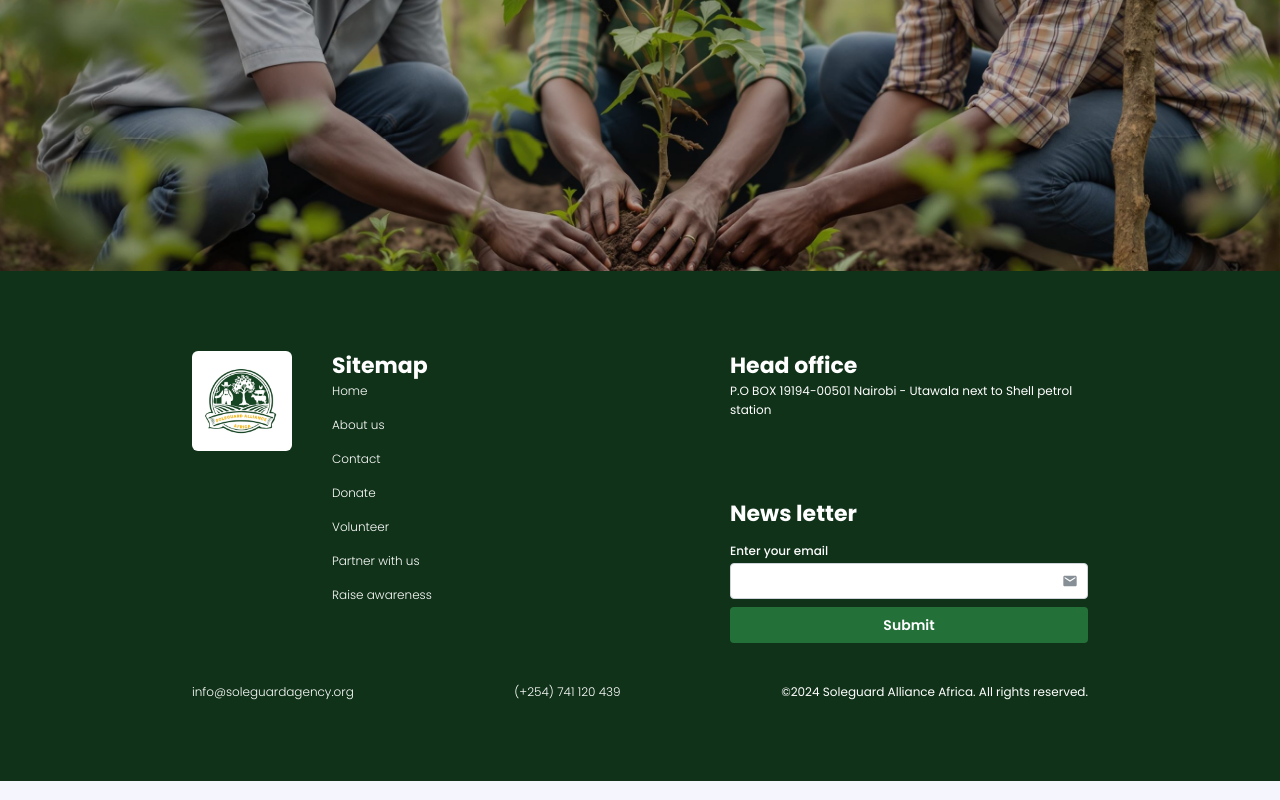
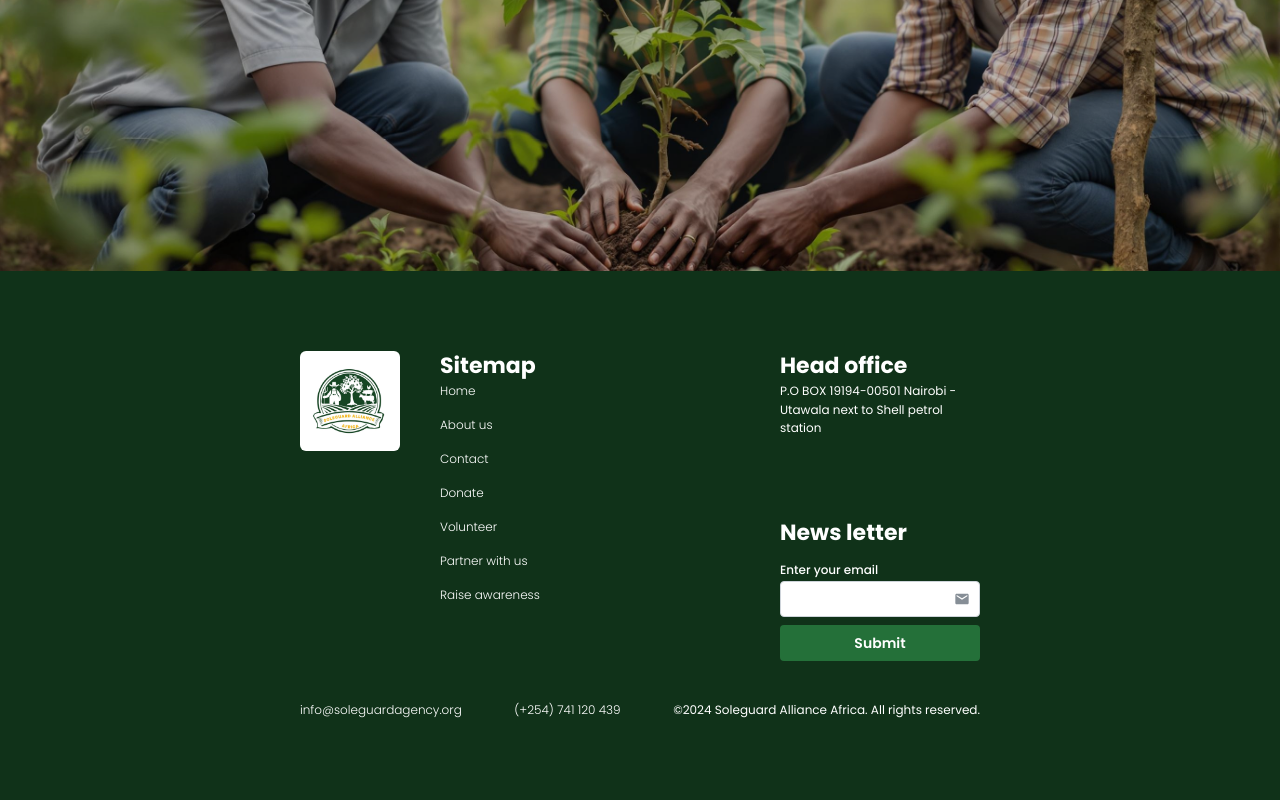
Before and after one commit to PessahDerek/soleguard-ngo, a React (Vite) app: page / in a window 1280 px wide. Shown: the part 3396-4196 px from the top of the page. Built offline with nearby package versions, Linux system fonts and the light colour scheme.

Commit message:
'update'

```diff
--- a/src/components/ui-blocks/AppFooter.tsx
+++ b/src/components/ui-blocks/AppFooter.tsx
@@ -18,11 +18,11 @@ export default function AppFooter() {
     }
 
     return (
-        <footer className={"w-full  min-h-[50vh] p-20  mt-20 text-white !font-light  bg-primary-600 flex"}>
-            <div className={"w-[80%] grid gap-10 m-auto"}>
-                <div className={"flex flex-wrap gap-10 justify-between"}>
+        <footer className={"w-full  min-h-[50vh] p-20  mt-20 text-white grid justify-center !font-light  bg-primary-600"}>
+            <div className={"w-full max-w-full grid  gap-10 m-auto"}>
+                <div className={"flex m-auto flex-wrap gap-10 justify-around"}>
                     <Link href="/">
-                        <Image className={"flex-1 w-[100px] rounded-md"} src={"/pics/logo.jpeg"}
+                        <Image className={"flex-1 max-w-[100px] rounded-md"} src={"/pics/logo.jpeg"}
                                alt={"Soleguard Alliance Logo"}/>
                     </Link>
                     <div className={"flex-1 grid h-max min-w-[300px] md:w-[300px]"}>
@@ -37,7 +37,7 @@ export default function AppFooter() {
                             <Link to={"/$action"} params={{action: "share"}}>Raise awareness</Link>
                         </div>
                     </div>
-                    <div className={"flex-1 min-w-[300px] md:w-[100px] grid gap-20"}>
+                    <div className={"flex-1 md:w-[200px] grid gap-20"}>
                         <div>
                             <Title order={3}>Head office</Title>
                             <Text>P.O BOX 19194-00501 Nairobi - Utawala next to Shell petrol station</Text>
--- a/src/components/ui-blocks/NavDropDownMobile.tsx
+++ b/src/components/ui-blocks/NavDropDownMobile.tsx
@@ -1,5 +1,36 @@
+import {ActionIcon, Button, Menu} from "@mantine/core";
+import {Link} from "@tanstack/react-router";
+import {RxHamburgerMenu} from "react-icons/rx";
 
 
-export default function NavDropDownMobile(){
+export default function NavDropDownMobile() {
 
+    return (
+        <div className={"mt-auto mb-auto block md:hidden"}>
+            <Menu width={200}>
+                <Menu.Target>
+                    <Button rightSection={<RxHamburgerMenu />}>
+                        Menu
+                    </Button>
+                </Menu.Target>
+                <Menu.Dropdown>
+                    <Menu.Item>
+                        <Link href={"/"}>Home</Link>
+                    </Menu.Item>
+                    <Menu.Item>
+                        <Link href={"about"}>About</Link>
+                    </Menu.Item>
+                    <Menu.Item>
+                        <Link href={"#impact"}>Impact</Link>
+                    </Menu.Item>
+                    <Menu.Item>
+                        <Link to={"/$action"} params={{action: "contact"}}>Contact us</Link>
+                    </Menu.Item>
+                    <Menu.Item>
+                        <Link to={"/blog"}>Blog</Link>
+                    </Menu.Item>
+                </Menu.Dropdown>
+            </Menu>
+        </div>
+    )
 }
--- a/src/components/ui-blocks/Navbar.tsx
+++ b/src/components/ui-blocks/Navbar.tsx
@@ -2,6 +2,7 @@ import HomeLogoLink from "../pieces/HomeLogoLink";
 import {Link} from "@tanstack/react-router";
 import {Button} from "@mantine/core";
 import {FaArrowRight} from "react-icons/fa";
+import NavDropDownMobile from "./NavDropDownMobile";
 
 
 export default function Navbar() {
@@ -17,7 +18,7 @@ export default function Navbar() {
                     <Link to={"/blog"}>Blog</Link>
                 </div>
 
-                <Link href={"#get-involved"} className={"mt-auto mb-auto"}>
+                <Link href={"#get-involved"} className={"hidden md:block mt-auto mb-auto"}>
                     <div
                         className={"w-full bg-gradient-to-tr from-primary-400 to-secondary p-[1.5px] mt-auto mb-auto rounded-[10px]"}>
                         <Button rightSection={<FaArrowRight className={"text-secondary"}/>} variant={'filled'}
@@ -26,6 +27,7 @@ export default function Navbar() {
                         </Button>
                     </div>
                 </Link>
+                <NavDropDownMobile />
             </div>
         </nav>
     )
```
